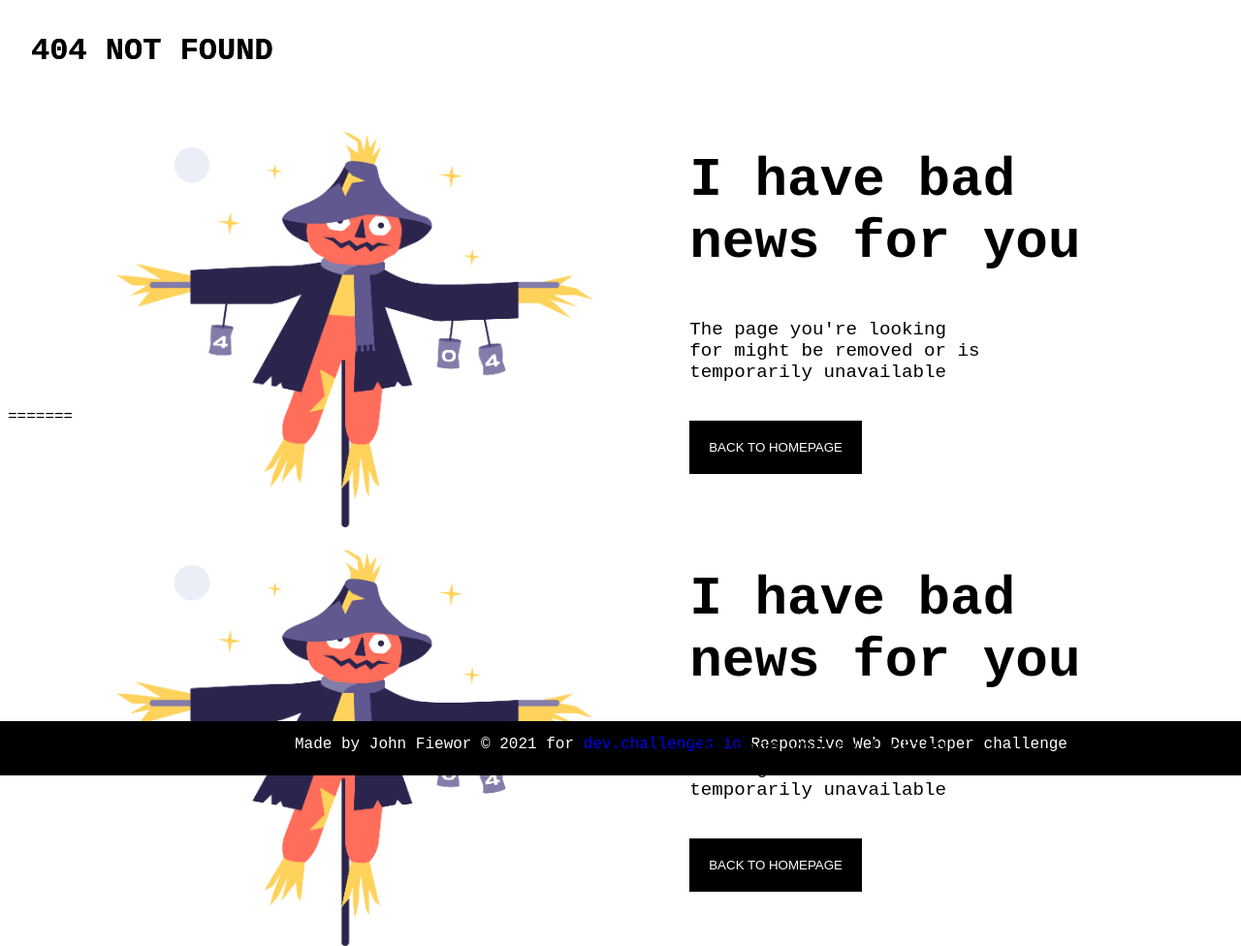
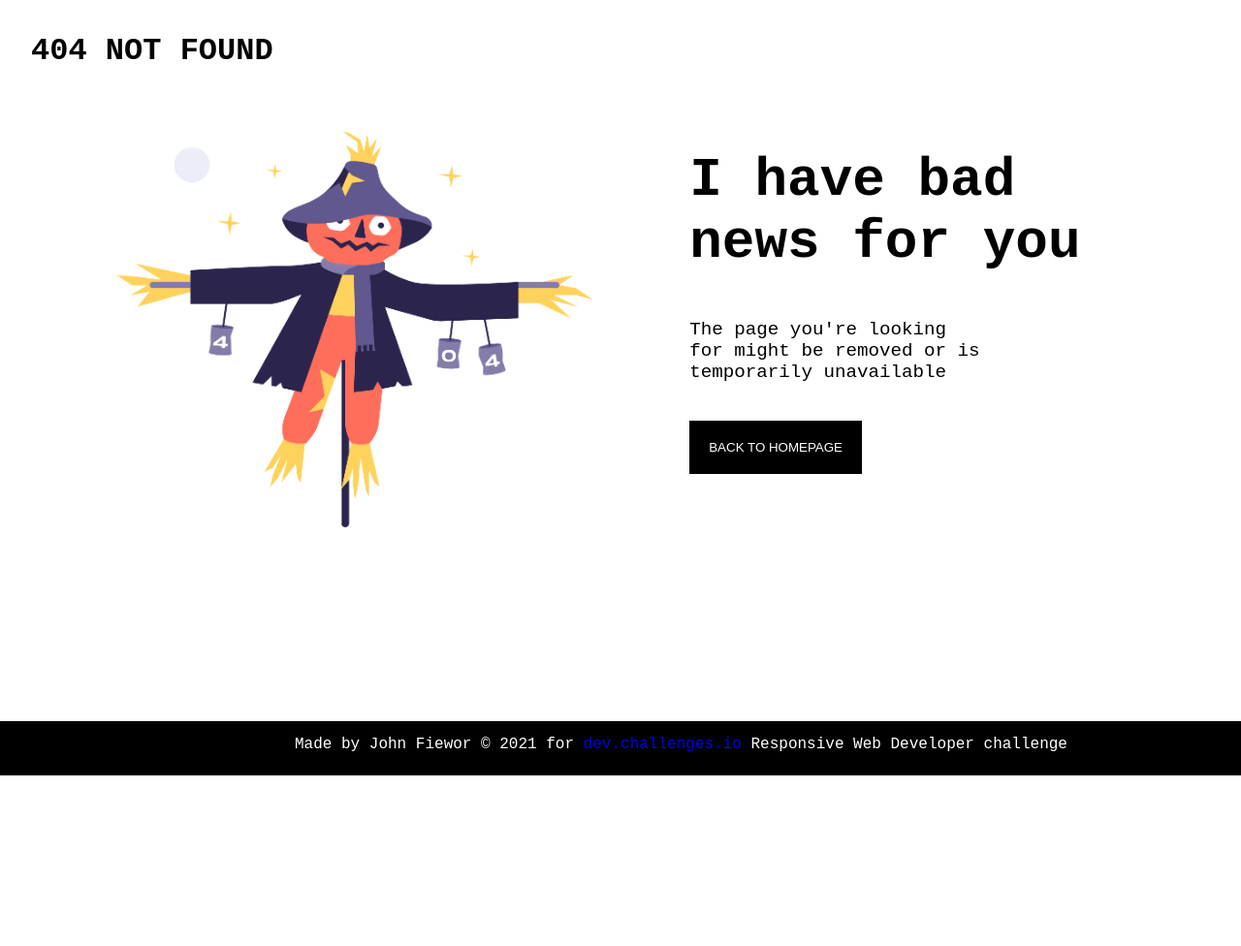
Before and after one commit to Fiewor/404-Error-Page-Challenge, a plain HTML site: page index.html in a window 1280 px wide. Shown: the top 976 px of the page at 97% size. After the commit the page ends 800 px from the top, so only its background shows below. Drawn offline with Linux system fonts and the light colour scheme.

Commit message:
Update index.html

```diff
--- a/index.html
+++ b/index.html
@@ -28,32 +28,4 @@
         Made by John Fiewor &copy; 2021 for <a href="https://devchallenges.io">dev.challenges.io</a> Responsive Web Developer challenge
     </footer>
 </body>
-=======
-<!DOCTYPE html>
-<html lang="en">
-<head>
-    <meta charset="UTF-8">
-    <meta http-equiv="X-UA-Compatible" content="IE=edge">
-    <meta name="viewport" content="width=device-width, initial-scale=1.0">
-    <link rel="stylesheet" href="style.css">
-    <title>404-Page-Not-Found</title>
-</head>
-<body>
-    <h1>404 Not Found</h1>
-
-    <section>
-
-        <div>
-            <img src="Scarecrow.png" alt="image of a scarecrow">
-        </div>
-
-        <div>
-            <h2>I have bad news for you</h2>
-            <p>The page you're looking<br>for might be removed or is<br>temporarily unavailable</p>
-            <button id="button">back to homepage</button>
-        </div>
-
-    </section>
-
-</body>
 </html>
```
